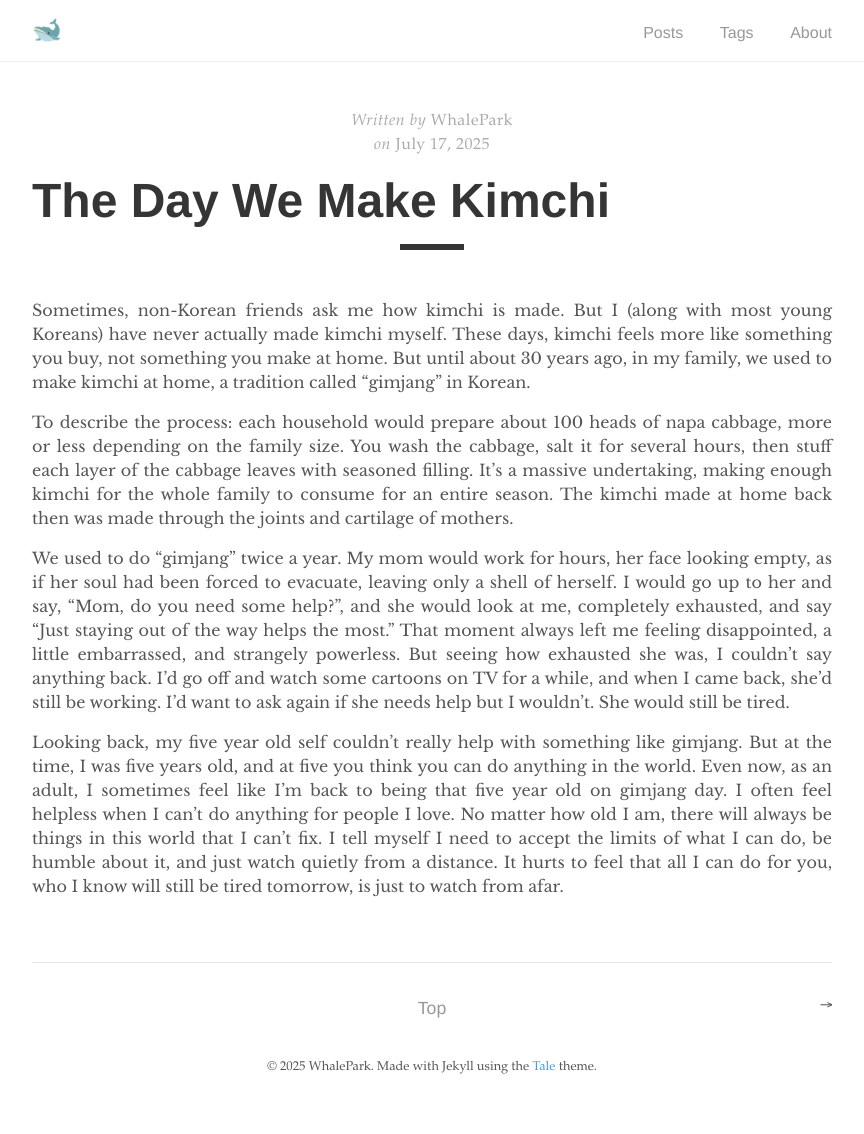
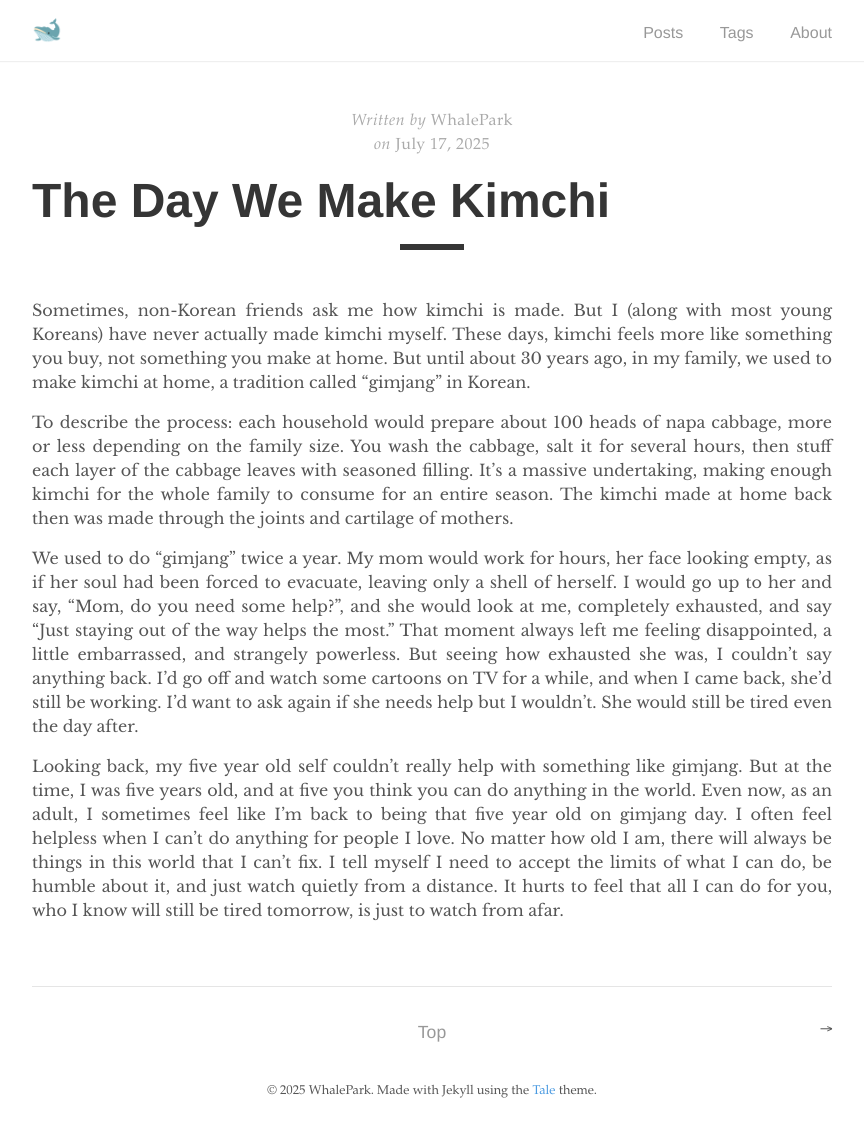
Before and after one commit to whalepark/blog, a Jekyll site: the page built from _posts/2025-07-17-the-day-we-make-kimchi.md, in a window 1280 px wide. Shown: the whole page, without its empty margins (208-1072 px from the left). Built offline with Jekyll 4.4.1, drawn with Linux system fonts in a browser that asks for light colours; before the commit the page ends 1110 px from its top, so only the background shows below that.

Commit message:
Update 2025-07-17-the-day-we-make-kimchi.md

```diff
--- a/_posts/2025-07-17-the-day-we-make-kimchi.md
+++ b/_posts/2025-07-17-the-day-we-make-kimchi.md
@@ -9,6 +9,6 @@ Sometimes, non-Korean friends ask me how kimchi is made. But I (along with most
 
 To describe the process: each household would prepare about 100 heads of napa cabbage, more or less depending on the family size. You wash the cabbage, salt it for several hours, then stuff each layer of the cabbage leaves with seasoned filling. It’s a massive undertaking, making enough kimchi for the whole family to consume for an entire season. The kimchi made at home back then was made through the joints and cartilage of mothers.
 
-We used to do “gimjang” twice a year. My mom would work for hours, her face looking empty, as if her soul had been forced to evacuate, leaving only a shell of herself. I would go up to her and say, “Mom, do you need some help?”, and she would look at me, completely exhausted, and say “Just staying out of the way helps the most.” That moment always left me feeling disappointed, a little embarrassed, and strangely powerless. But seeing how exhausted she was, I couldn’t say anything back. I’d go off and watch some cartoons on TV for a while, and when I came back, she’d still be working. I’d want to ask again if she needs help but I wouldn’t. She would still be tired.
+We used to do “gimjang” twice a year. My mom would work for hours, her face looking empty, as if her soul had been forced to evacuate, leaving only a shell of herself. I would go up to her and say, “Mom, do you need some help?”, and she would look at me, completely exhausted, and say “Just staying out of the way helps the most.” That moment always left me feeling disappointed, a little embarrassed, and strangely powerless. But seeing how exhausted she was, I couldn’t say anything back. I’d go off and watch some cartoons on TV for a while, and when I came back, she’d still be working. I’d want to ask again if she needs help but I wouldn’t. She would still be tired even the day after.
 
 Looking back, my five year old self couldn’t really help with something like gimjang. But at the time, I was five years old, and at five you think you can do anything in the world. Even now, as an adult, I sometimes feel like I’m back to being that five year old on gimjang day. I often feel helpless when I can’t do anything for people I love. No matter how old I am, there will always be things in this world that I can’t fix. I tell myself I need to accept the limits of what I can do, be humble about it, and just watch quietly from a distance. It hurts to feel that all I can do for you, who I know will still be tired tomorrow, is just to watch from afar.
```
